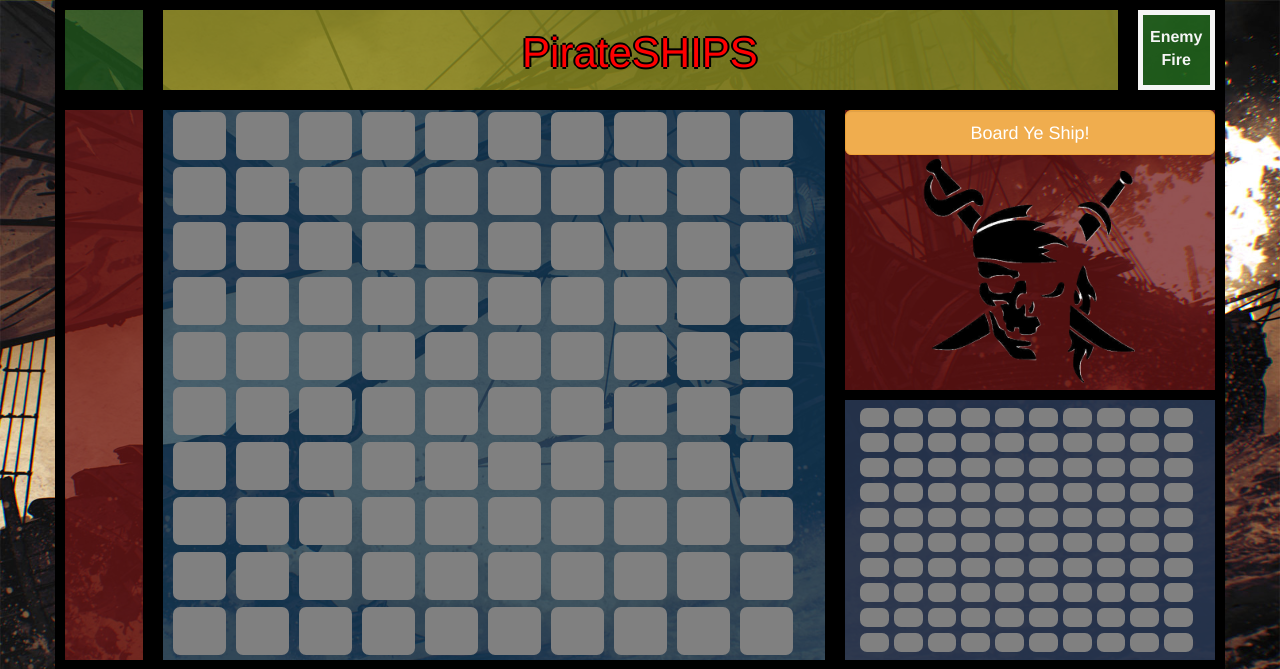
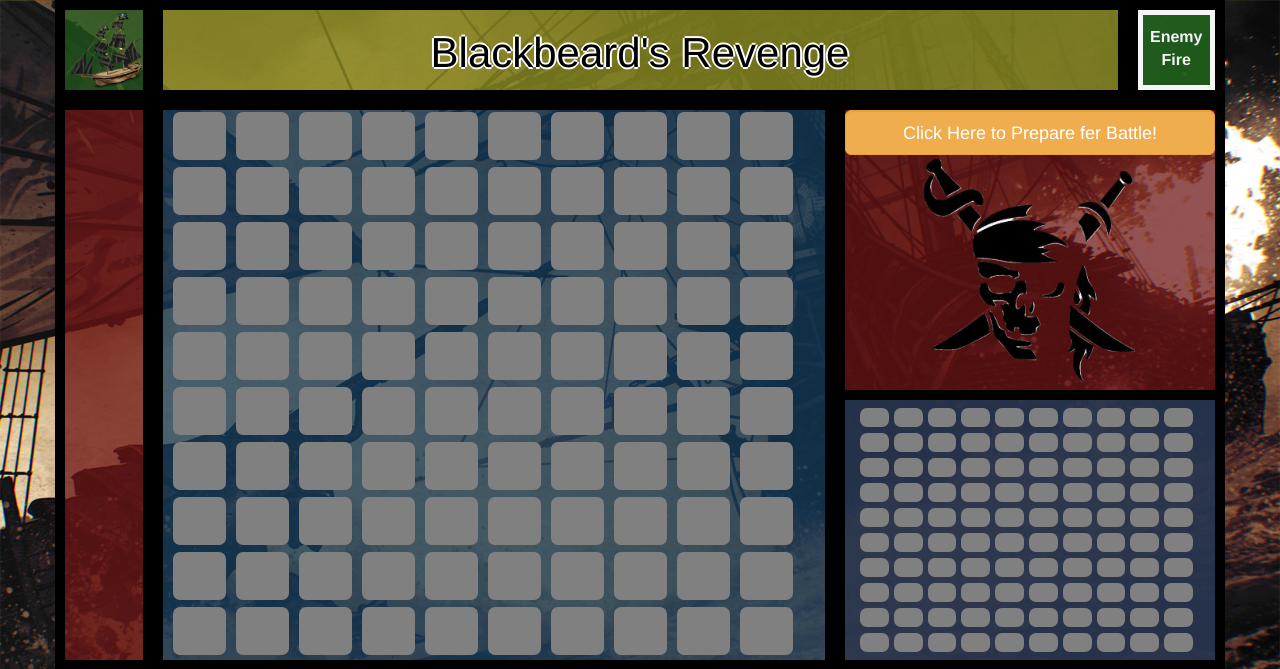
Before and after one commit to ckc1230/blackbeards-revenge, a PHP site: page / in a window 1280 px wide. Shown: the top 669 px of the page. Run offline with PHP 8.4, Linux system fonts and the light colour scheme.

Commit message:
changes hit/miss indicator to pictures.

```diff
--- a/index.html
+++ b/index.html
@@ -1,7 +1,7 @@
 <!DOCTYPE html>
 <html>
     <head>
-        <title>PirateSHIPS</title>
+        <title>Blackbeard's Revenge</title>
         <link rel="stylesheet" type="text/css" href="style.css">
         <link rel="stylesheet" href="https://maxcdn.bootstrapcdn.com/bootstrap/3.3.6/css/bootstrap.min.css">
         <script src="http://code.jquery.com/jquery-2.2.2.min.js"></script>
@@ -14,11 +14,11 @@
 
         <div class="container">
             <div class="row">
-                <div id="top-left-corner" class="col-md-1">
-                    <h2 id="userResult"></h2>
+                <div id="top-left-corner" class="col-md-1 userHit">
+                    <img src="images/begin.png" id="userHitResult">
                 </div>
                 <div id="top-mid" class="col-md-10">
-                    <h1 id="nameTitle">PirateSHIPS</h1>
+                    <h1 id="nameTitle">Blackbeard's Revenge</h1>
                 </div>
                 <div id="top-right-corner" class="col-md-1">
                     <div id="enemyFireButton" class="beforeShot">
@@ -53,7 +53,7 @@
                     </div>
                 </div>
                     <div class="row" id="pre-game-board">
-                        <button id="pre-game-button" class="btn btn-warning btn-lg form-control" data-target="#myModal" data-toggle="modal" >Board Ye Ship!</button>
+                        <button id="pre-game-button" class="btn btn-warning btn-lg form-control" data-target="#myModal" data-toggle="modal" >Click Here to Prepare fer Battle!</button>
                         <div id="pre-game-image">
                         </div>
                     </div>
@@ -66,31 +66,30 @@
         <!-- MODAL -->
 
         <div class="modal fade" id="myModal">
-            <div class="modal-dialogue col-md-5">
+            <div class="modal-dialogue col-md-5 col-md-offset-2">
                 <div class="modal-content">
                     <div class="modal-header">
-                        <h3>Avast ye!</h3>
+                        <h3 id="modal-title">Avast ye!</h3>
                     </div>
                     <div class="modal-body">
                         <ul>
                             <li>
-                            <p>Ye're under attack! 'tis th' infamous scurvy pirate lord, Blackbeard.</p>
+                                <p>Ye're under attack! 'tis th' infamous scurvy pirate lord, <strong>Blackbeard</strong>.</p>
                             </li>
                             <li>
                                 <p> Ye each have 28 boxes occupied by a part 'o ye fleet.</p>
                             </li>
                             <li>
-                            <p>On ye turn, choose a box to target. A red box gunna indicate that ye hit ye enemy's ship! A blue box means that ye hit nothin' but th' sea on which we sail.</p>
+                                <p>On ye turn, choose a box to target. A red box gunna indicate that ye hit Blackbeard's ship! A blue box means that ye hit nothin' but th' sea on which we sail.</p>
                             </li>
                             <li>
-                            <p>After ye turn, Blackbeard gunna fire back while ye await ye fate.</p>
+                                <p>After ye turn, Blackbeard gunna fire back with his <strong>dual cannons</strong> - though I hear one be occasionally faulty...</p>
                             </li>
                             <li>
                                 <p>First scurvy pirate to sink all 28 boxes 'o their enemy fleet won't be spendin' to'morrow...
                                 <strong>in Davy Jones' Locker!</strong></p>
                             </li>
                         </ul>
-
                     </div>
                    <div class="modal-footer">
                         <form id="name-form" class="form-inline">
@@ -98,7 +97,7 @@
                                 <label>Enter your name: </label>
                                 <input id="player-input" type="text" required="true" class="form-control" maxlength="15">
                             </div>
-                                <input type="submit" value="Begin Battle!" class="btn btn-danger form-control">
+                                <input type="submit" value="Cannons Away!" class="btn btn-danger form-control">
                         </form>
                     </div>
                 </div>
--- a/script.js
+++ b/script.js
@@ -43,6 +43,15 @@ var enemyHit = new Audio('music/enemyHit.mp3');
 var enemyMiss = new Audio('music/enemyMiss.mp3');
 var youWin = new Audio('music/youWin.mp3');
 var youLose = new Audio('music/youLose.mp3');
+
+// Gameplay Variables
+var dualShot = true;
+var firstDualShot = true;
+var enemyChoiceArray = [];
+
+//Gameplay Event Listeners
+$('#name-form').on("submit", submitName);
+$('.box').off('click', checkHit);
 
 window.onload = function() {
     loadMusic.play();
@@ -112,17 +121,12 @@ function createScoreBoard() {
   }
 }
 
-var enemyChoiceArray = [];
 function createEnemyChoices() {
   for (var i=0; i<100; i++) {
     var myNumber = ("0" + i).slice(-2);
     enemyChoiceArray.push(myNumber);
   }
 }
-
-
-$('#name-form').on("submit", submitName);
-$('.box').off('click', checkHit);
 
 function checkHit() {
   var tempBox = $(this).attr('id');
@@ -137,7 +141,7 @@ function checkHit() {
   if (enemyBoard[x][y] != null) {
     $(this).css('backgroundColor', 'rgba(109,20,20,0.73)');
     $(this).css('box-shadow', '0px 0px 0px 5px white inset');
-    $('#userResult').html("HIT");
+    $('#userHitResult').attr('src', 'images/hit.png');
     enemyPointId = "#enemyPoint-" + enemy.ships;
     $(enemyPointId).css("background", "url()");
     enemy.ships--;
@@ -146,20 +150,48 @@ function checkHit() {
   } else {
     $(this).css('backgroundColor', 'rgba(0,0,0,0)');
     $(this).css('box-shadow', '0px 0px 0px 5px black inset');
-    $('#userResult').html("MISS");
+    $('#userHitResult').attr('src', 'images/miss.png');
     fireMiss.play();
   }
   setTimeout(enemyFire, 3700);
 }
 
 function enemyFire() {
+  if (dualShot) {
+    for (var i = 0; i<2; i++) {
+      enemyShot();
+    }
+    if (firstDualShot) {
+      firstDualShot = !firstDualShot;
+    } else {
+      dualShot = !dualShot;
+      firstDualShot = !firstDualShot;
+      }
+    } else {
+    enemyShot();
+    dualShot = !dualShot;
+  }
+
+  $('#player1name').css('text-shadow', '0 0 10px white');
+  $('#player2name').css('text-shadow', 'none');
+  $('#enemyFireButton').removeClass('beforeShot');
+  $('#enemyFireButton').addClass('afterShot');
+  $('#userHitResult').attr('src', 'images/enemy.png');
+  setTimeout( function() {
+    $('#enemyFireButton').removeClass('afterShot');
+    $('#enemyFireButton').addClass('beforeShot');
+    if (gameOn === true) {
+      $('.box').on('click', checkHit);
+    }
+  }, 2000);
+}
+
+function enemyShot() {
   var choice;
   var a;
   var b;
-  for (var i = 0; i<20; i++) {
   randomNumber = Math.floor(Math.random()*enemyChoiceArray.length);
   choice = enemyChoiceArray[randomNumber];
-    console.log("choice: " + choice);
   choice = ("0" + choice).slice(-2).toString();
   a = choice[0];
   b = choice[1];
@@ -169,7 +201,6 @@ function enemyFire() {
   if (userBoard[a][b] != null) {
     tempBox.css('backgroundColor', 'rgba(109,20,20,0.73)');
     playerPointId = '#playerPoint-'+user.ships;
-      console.log(playerPointId);
     $(playerPointId).css("background", "url()");
     $('#userResult').html("HIT");
     user.ships--;
@@ -180,19 +211,6 @@ function enemyFire() {
     tempBox.css('backgroundColor', 'rgba(0,0,0,0)');
     $('#userResult').html("MISS");
   }
-    console.log(enemyChoiceArray.length)
-  }
-  $('#player1name').css('text-shadow', '0 0 10px white');
-  $('#player2name').css('text-shadow', 'none');
-  $('#enemyFireButton').removeClass('beforeShot');
-  $('#enemyFireButton').addClass('afterShot');
-  setTimeout( function() {
-    $('#enemyFireButton').removeClass('afterShot');
-    $('#enemyFireButton').addClass('beforeShot');
-    if (gameOn === true) {
-      $('.box').on('click', checkHit);
-    }
-  }, 2000);
 }
 
 function submitName() {
@@ -216,6 +234,7 @@ function checkWin() {
     $('#nameTitle').html(user.name + " wins!")
     battleMusic.pause();
     youWin.play();
+    gameOn = false;
   } else if (user.ships === 0) {
     $('.box').off('click', checkHit);
     $('#nameTitle').html(user.name + " loses...")
--- a/style.css
+++ b/style.css
@@ -3,21 +3,28 @@ body {
   background-size: cover;
 }
 
+button:focus {outline:0;}
+
 #nameTitle {
-  color: red;
-  text-shadow: -2px 0 black, 0 2px black, 2px 0 black, 0 -2px black;
+  color: black;
+  text-shadow: -2px 0 white, 0 2px white, 2px 0 white, 0 -2px white;
   text-align: center;
   font-size: 3em;
   vertical-align: middle;
 }
 
-#userResult {
-  text-align: center;
-  height: 50%;
-  font-size: 35px;
-  padding-top: 5px;
-  text-shadow: -2px 0 white, 0 2px white, 2px 0 white, 0 -2px white;
+#modal-title {
+  padding-left: 25px;
 }
+
+#myModal {
+  top: 15%;
+
+}
+
+.userHit {
+}
+
 .tabButton {
   width: 145px;
   border: 5px solid black;
@@ -59,12 +66,15 @@ body {
   height: 275px;
 }
 
-button:focus {outline:0;}
-
 #top-left-corner {
   background-color: rgba(33,101,28,0.62);
+  padding: 0;
   height: 100px;
   border: 10px solid black;
+}
+
+#userHitResult {
+  height: 80px;
 }
 
 #top-mid {
```
Also changed, not shown: images/begin.png (added), images/enemy.png (added), images/hit.png (added), images/miss.png (added), 1 other file. Lines whose indentation alone changed are shown as unchanged.
